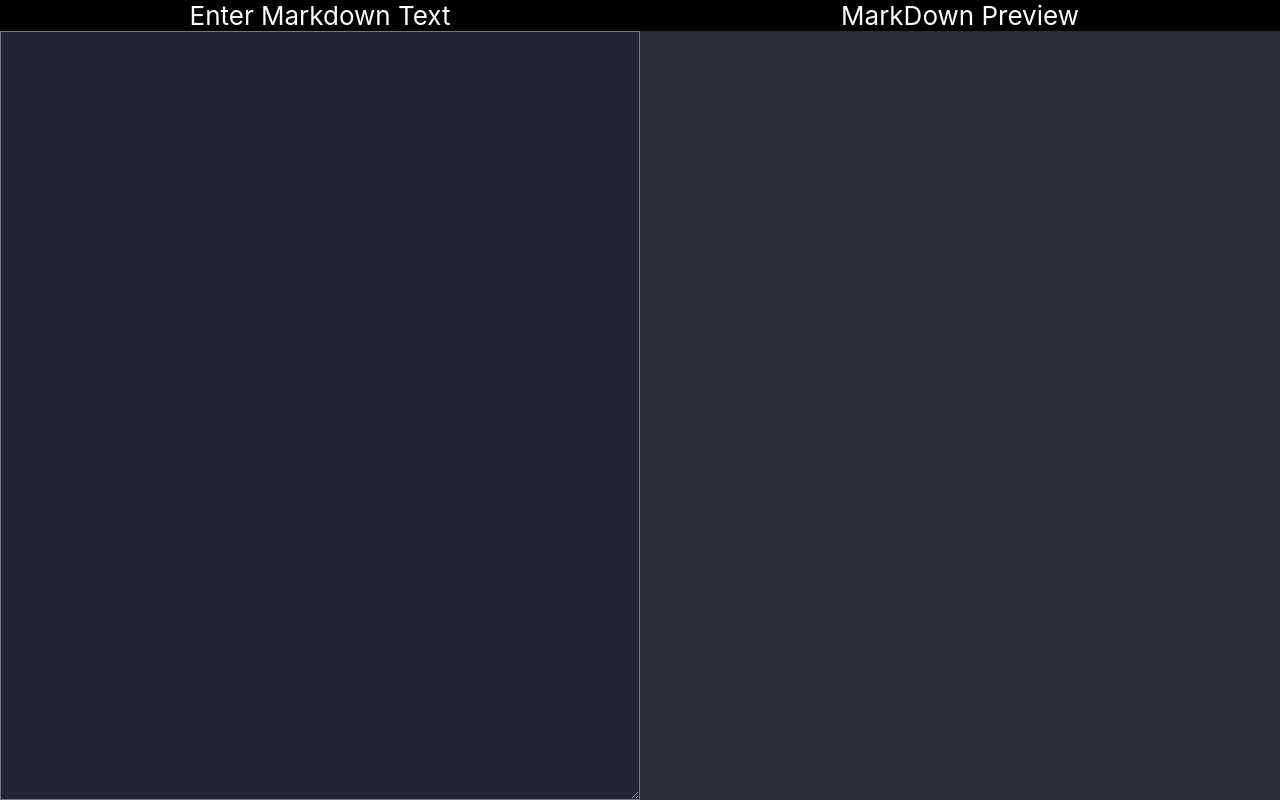
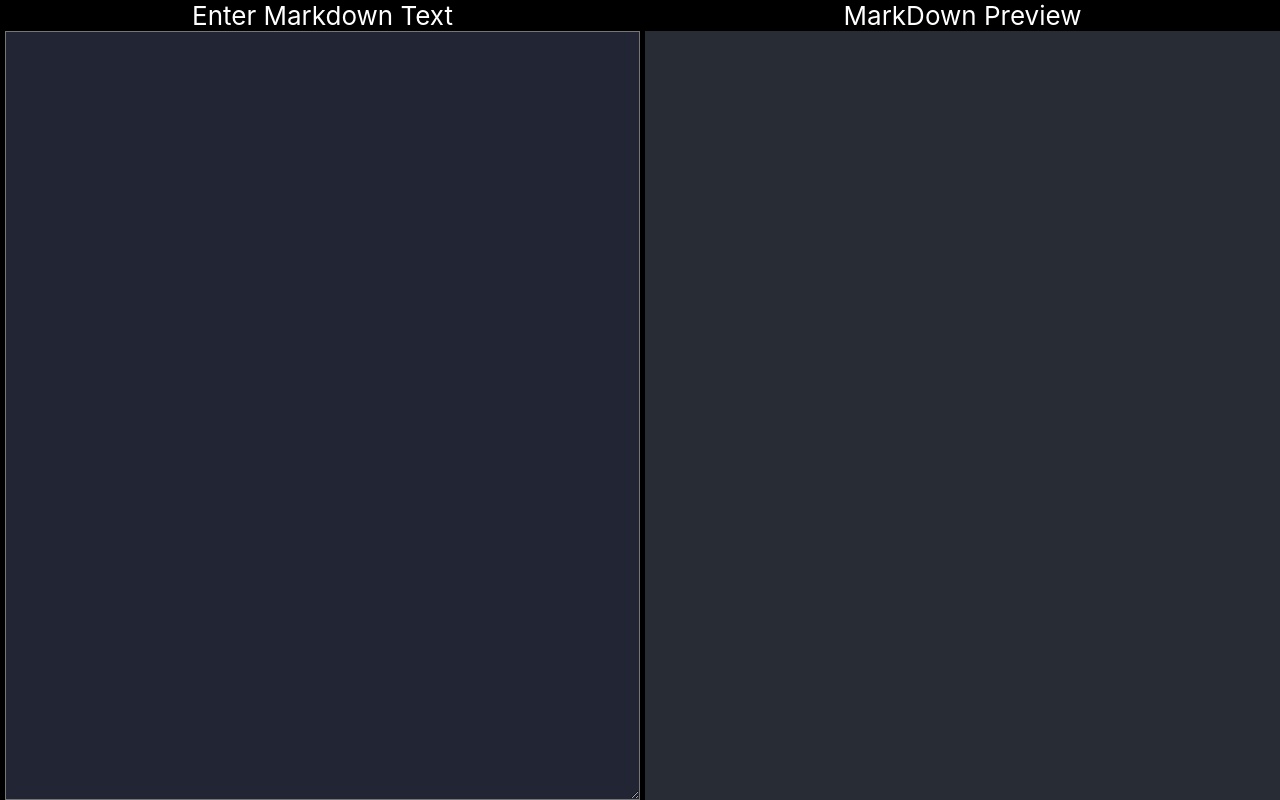
Before and after one commit to kapiljhajhria/markdown-editor, a React (Create React App) app: page / in a window 1280 px wide. Built offline with nearby package versions, Linux system fonts and the light colour scheme.

Commit message:
added left padding to both areas

```diff
--- a/src/editor/style.css
+++ b/src/editor/style.css
@@ -18,12 +18,17 @@
     font-size: 16px;
 }
 .inputDiv, .outputDiv{
+    padding-left: 5px;
     display: flex;
     flex-direction: column;
     flex: 1;
     background-color: #000000;
 }
+.txtArea, .txtOutput{
+    padding-left: 10px;
+}
 .txtArea{
+
     flex: 1;
     height: 100%;
     /*width: 100%;*/
```
